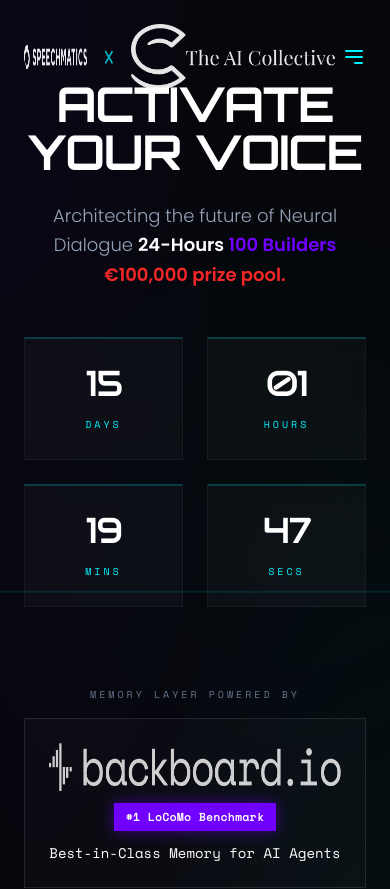
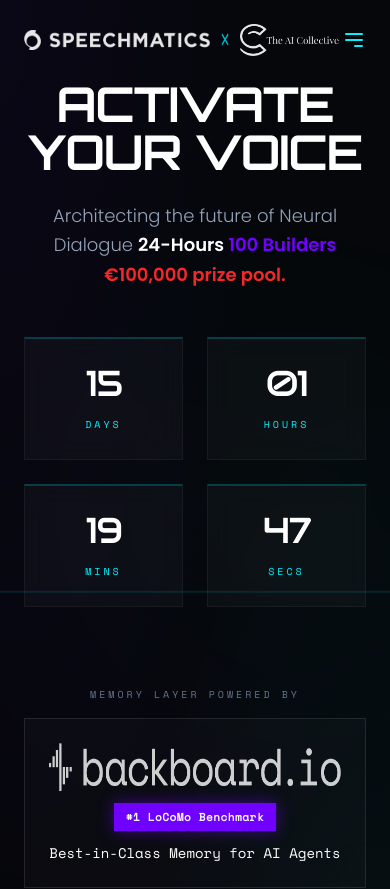
Before and after one commit to KJFromMicromonic/activate-your-voice-landing-page, a React (Vite) app: page / in a window 390 px wide. Shown: the top 889 px of the page. Built offline with nearby package versions, Linux system fonts and the light colour scheme.

Commit message:
Fixed Navbar issue

```diff
--- a/components/Navbar.tsx
+++ b/components/Navbar.tsx
@@ -33,11 +33,11 @@
       <div className="container mx-auto px-6 flex justify-between items-center">
         {/* Collaboration Logo Section */}
         <div
-          className="flex items-center gap-3 md:gap-4 group cursor-pointer"
+          className="flex items-center gap-2 md:gap-4 group cursor-pointer"
           onClick={() => window.scrollTo({ top: 0, behavior: 'smooth' })}
         >
           {/* Speechmatics Logo */}
-          <div className="flex items-center h-6 md:h-8">
+          <div className="flex items-center h-5 md:h-8">
             <img
               src="Logos/Speechmatics.png"
               alt="Speechmatics"
@@ -47,14 +47,14 @@
           </div>
 
           {/* Separator */}
-          <span className="text-[#00f2ff] font-mono-space text-sm md:text-base animate-pulse mx-1">✕</span>
+          <span className="text-[#00f2ff] font-mono-space text-xs md:text-base animate-pulse mx-0.5 md:mx-1">✕</span>
 
           {/* AI Collective Logo */}
           <div className="flex items-center">
             <img
               src="Logos/AICHeader.png"
               alt="The AI Collective Paris"
-              className="h-15 md:h-12 w-35 opacity-90 group-hover:opacity-100 transition-opacity duration-300"
+              className="h-8 md:h-12 w-auto opacity-90 group-hover:opacity-100 transition-opacity duration-300"
               onError={(e) => {
                 const target = e.target as HTMLImageElement;
                 target.style.display = 'none';
```
